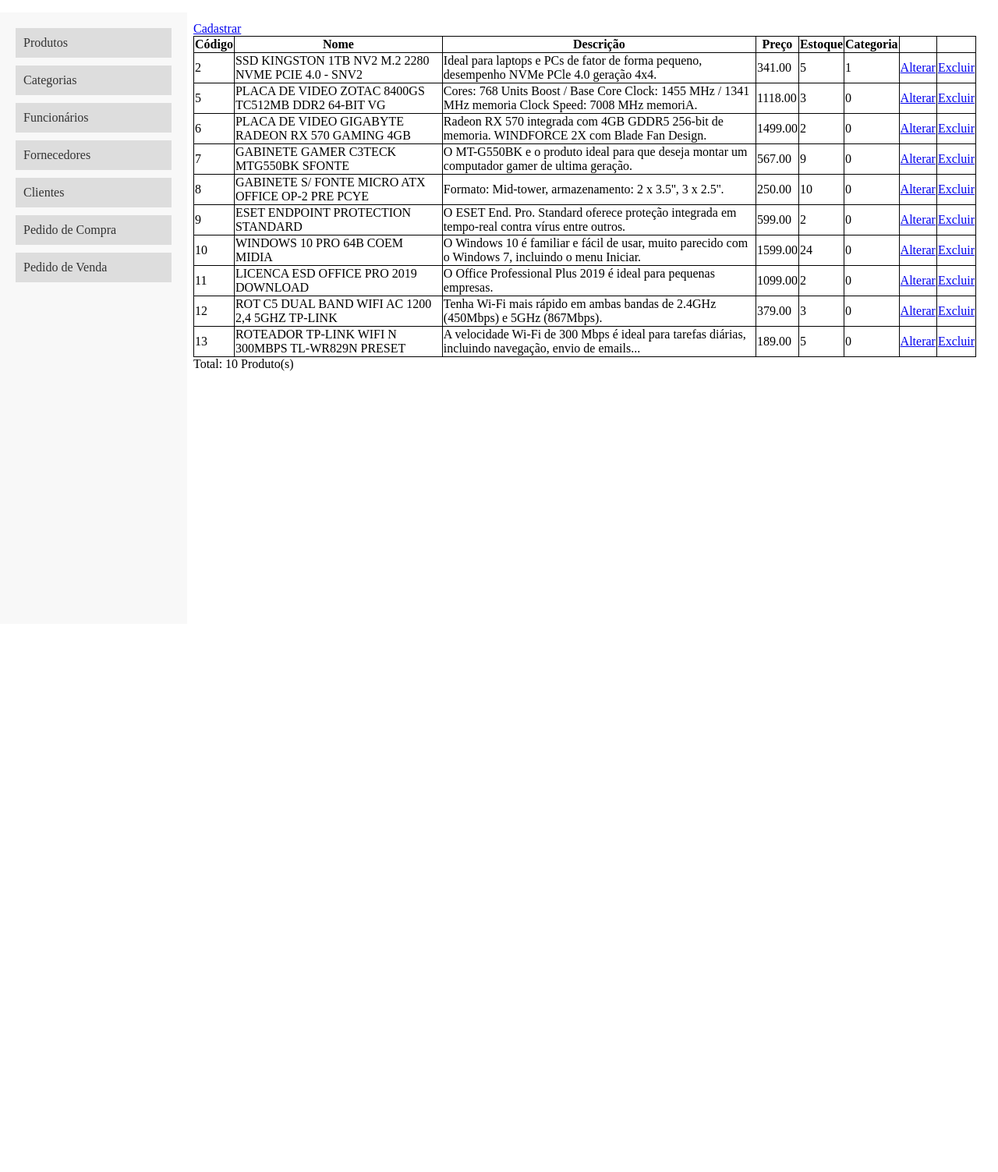
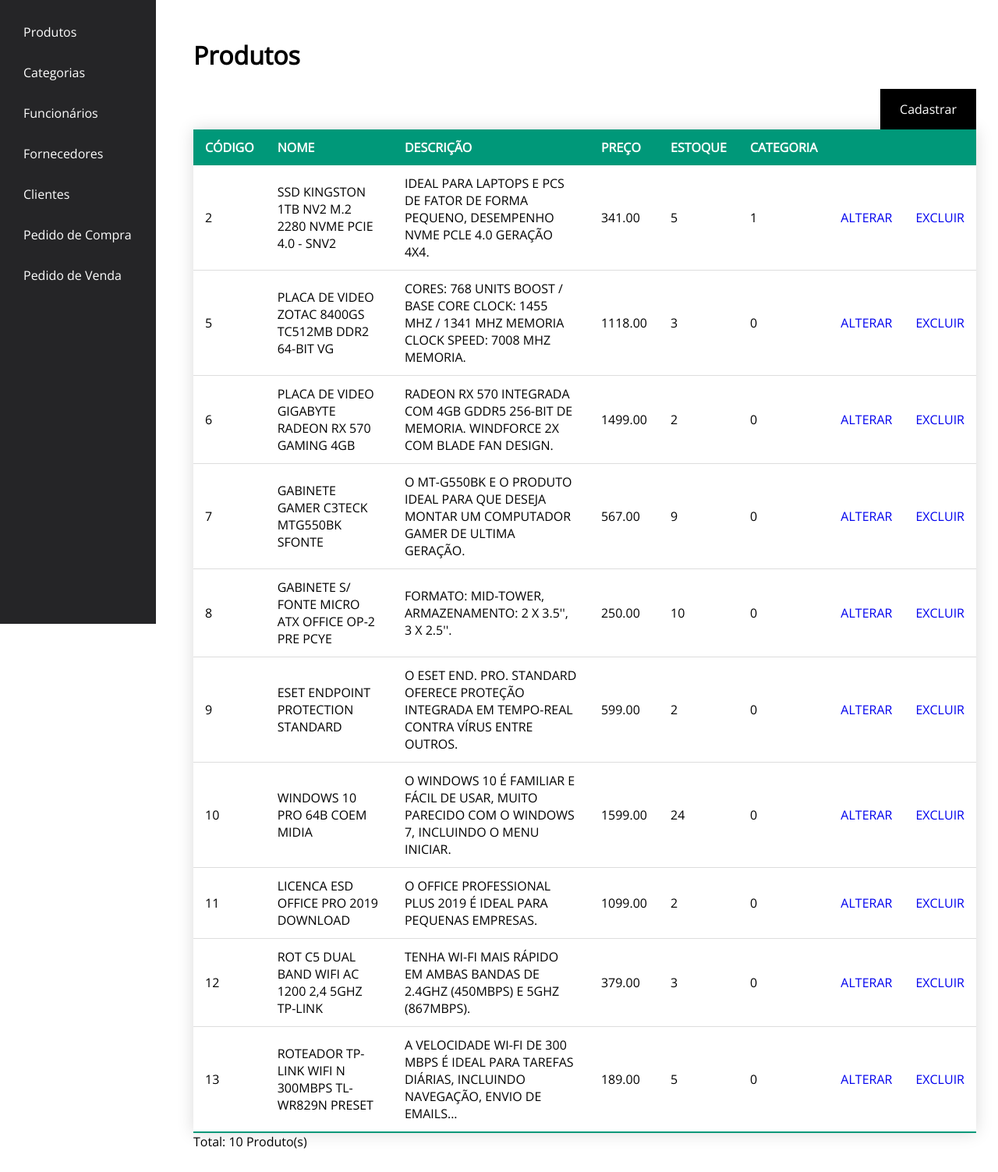
Before and after one commit to rafaelnsf/exploding-prices, a PHP site: page /listar_produto.php in a window 1280 px wide. Shown: the whole page at 78% size. Before the commit the page ends 476 px from the top, so only its background shows below. Run offline with PHP 8.4, Linux system fonts and the light colour scheme; data comes from the database, SQL or seed files in the repository.

Commit message:
new table styles

```diff
--- a/listar_produto.php
+++ b/listar_produto.php
@@ -10,11 +10,45 @@ include('conexao.php')
     <style type="text/css" rel="stylesheet">
         table {
             border-collapse: collapse;
+            box-shadow: 0 0 20px rgba(0, 0, 0, 0.15);
+            width: 100%;
+        }
+
+        thead tr {
+            background-color: #009879;
+            color: #ffffff;
+            text-align: left;
         }
 
         th,
         td {
-            border: 1px solid black;
+            padding: 12px 15px;
+            text-transform: uppercase;
+        }
+
+        tbody tr {
+            border-bottom: 1px solid #dddddd;
+        }
+
+        tbody tr:last-of-type {
+            border-bottom: 2px solid #009879;
+        }
+
+        a {
+            text-decoration: none;
+        }
+
+        .btn {
+            background-color: #000;
+            color: #fff;
+            padding: 15px 25px;
+            text-decoration: none;
+            float: right;
+        }
+
+        .btn:hover {
+            background-color: #f8d100;
+            color: #000;
         }
 
         .conteudo {
@@ -29,7 +63,8 @@ include('conexao.php')
         <?php
         include('menu.php');
         ?>
-        <a href="cadastrar_produto.php">Cadastrar</a>
+        <h1>Produtos</h1>
+        <a class="btn" href="cadastrar_produto.php">Cadastrar</a>
         <?php
         $sql = "SELECT * FROM produto";
         $query = mysqli_query($con, $sql);
--- a/menu.php
+++ b/menu.php
@@ -1,11 +1,19 @@
 <style type="text/css">
+    @import url('https://fonts.googleapis.com/css2?family=Open+Sans&display=swap');
+
+    * {
+        box-sizing: border-box;
+        font-family: 'Open Sans', sans-serif;
+    }
+
     .menu-vertical {
         width: 200px;
         height: 100%;
         position: fixed;
         top: 0;
         left: 0;
-        background-color: #f8f8f8;
+        margin: 0;
+        background-color: rgb(37, 37, 39);
         padding: 20px;
     }
 
@@ -23,13 +31,13 @@
     .menu-vertical li a {
         display: block;
         padding: 10px;
-        background-color: #ddd;
-        color: #333;
+        color: #FFF;
         text-decoration: none;
     }
 
     .menu-vertical li a:hover {
-        background-color: #ccc;
+        background-color: #f8d100;
+        color: #000;
     }
 </style>
 <div>
```
